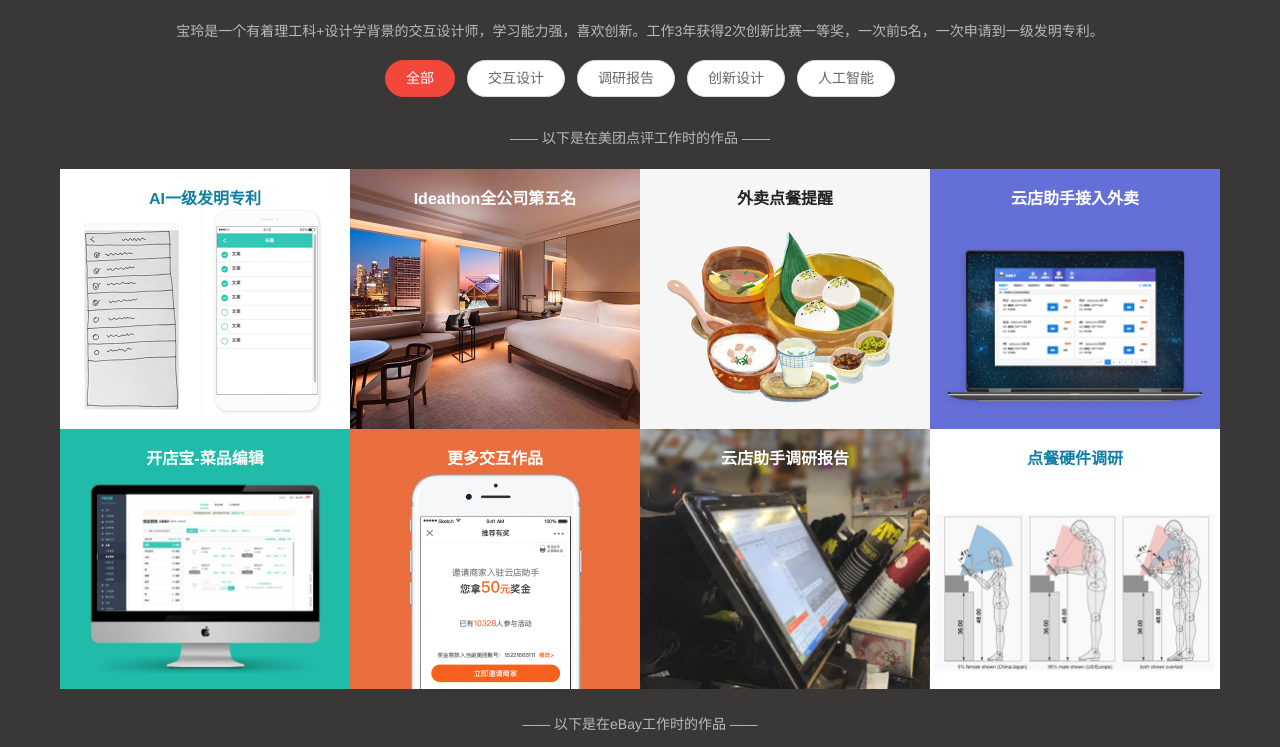
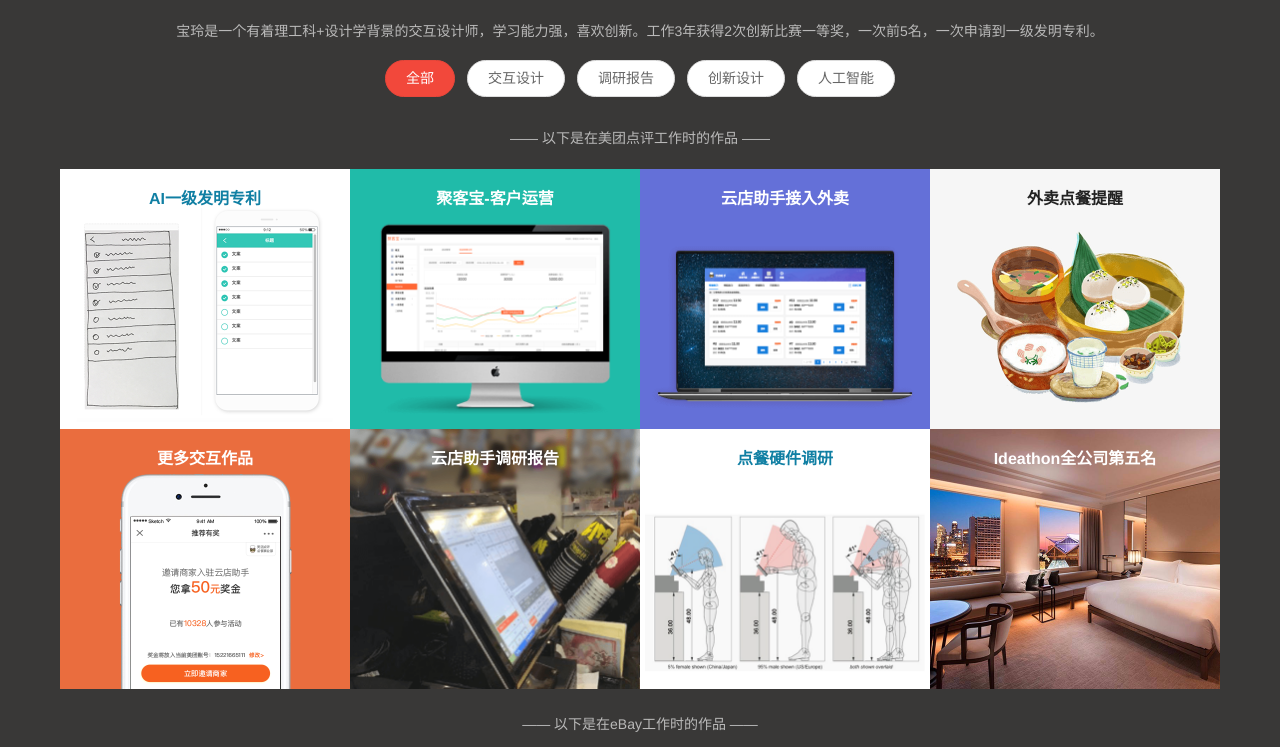
Before and after one commit to bly-2018/bly-2018, a website: page index.html in a window 1280 px wide. Shown: the part 53-800 px from the top of the page. Drawn offline with nearby package versions, Linux system fonts and the light colour scheme.

Commit message:
home customer

```diff
--- a/index.html
+++ b/index.html
@@ -65,23 +65,15 @@
 				</div>
 			</a>
 
-			<a href="file/idea.pdf" target="_blank">
-				<div class="project-container Inno" style="background-color:#333; background-image: url(imgs/pro-idea.png); background-size: cover; background-position: center;">
+			<a href="file/customer.pdf" target="_blank">
+				<div class="project-container UX" style="background-color: #20BBA9; background-image: url(imgs/pro-customer.png); background-size:cover; background-position: center;">
 					<div class="pro-intro-container">
-						<div class="pro-title">Ideathon全公司第五名</div>
-						<div class="pro-txt">短租酒店</div>
+						<div class="pro-title">聚客宝-客户运营</div>
+						<div class="pro-txt">针对特定人群做营销的工具</div>
 					</div>
 				</div>
 			</a>
 
-			<a href="file/take-out.pdf" target="_blank">
-				<div class="project-container UX" style="background-color:#f6f6f6; background-image: url(imgs/pro-takeout.png); background-size: cover; background-position: center;">
-					<div class="pro-intro-container">
-						<div class="pro-title darker1">外卖点餐提醒</div>
-						<div class="pro-txt">美团外卖小程序 - 交互设计</div>
-					</div>
-				</div>
-			</a>
 
 			<a href="file/takeout-yun.pdf" target="_blank">
 				<div class="project-container UX" style="background-color:#6470d8; background-image: url(imgs/pro-takeout-yun.png); background-size: cover; background-position: center;">
@@ -92,11 +84,12 @@
 				</div>
 			</a>
 
-			<a href="file/edit-cuisine.pdf" target="_blank">
-				<div class="project-container UX" style="background-color: #20BBA9; background-image: url(imgs/pro-cuisine.png); background-size: cover; background-position: center;">
+
+			<a href="file/take-out.pdf" target="_blank">
+				<div class="project-container UX" style="background-color:#f6f6f6; background-image: url(imgs/pro-takeout.png); background-size: cover; background-position: center;">
 					<div class="pro-intro-container">
-						<div class="pro-title">开店宝-菜品编辑</div>
-						<div class="pro-txt">商家编辑菜品的后台</div>
+						<div class="pro-title darker1">外卖点餐提醒</div>
+						<div class="pro-txt">美团外卖小程序 - 交互设计</div>
 					</div>
 				</div>
 			</a>
@@ -126,6 +119,16 @@
 					<div class="pro-intro-container">
 						<div class="pro-title darker">点餐硬件调研</div>
 						<div class="pro-txt">硬件产品调研报告</div>
+					</div>
+				</div>
+			</a>
+
+
+			<a href="file/idea.pdf" target="_blank">
+				<div class="project-container Inno" style="background-color:#333; background-image: url(imgs/pro-idea.png); background-size: cover; background-position: center;">
+					<div class="pro-intro-container">
+						<div class="pro-title">Ideathon全公司第五名</div>
+						<div class="pro-txt">短租酒店</div>
 					</div>
 				</div>
 			</a>
```
Also changed, not shown: imgs/pro-customer.png (added), 2 other files.
